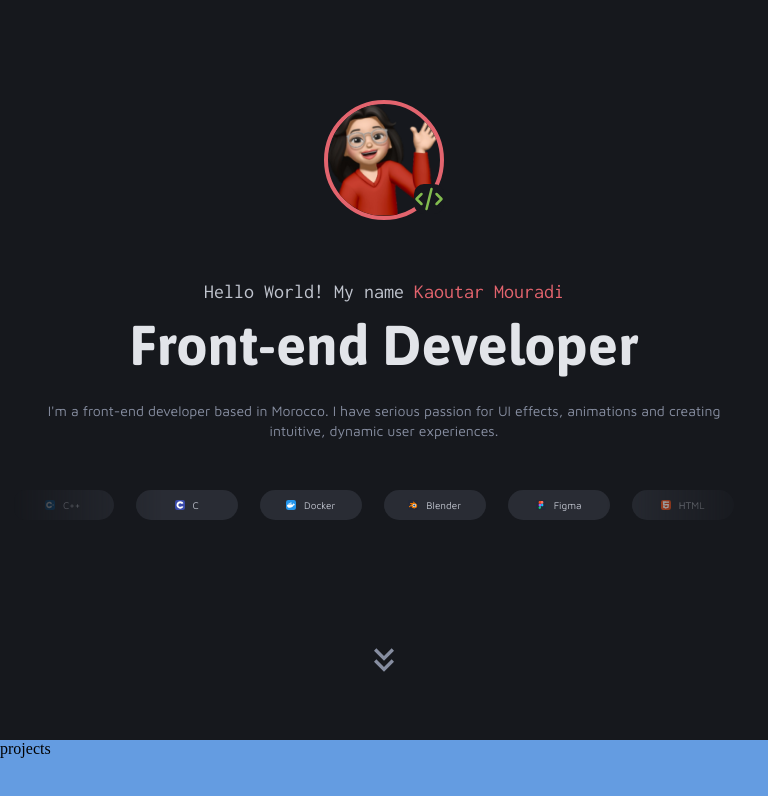
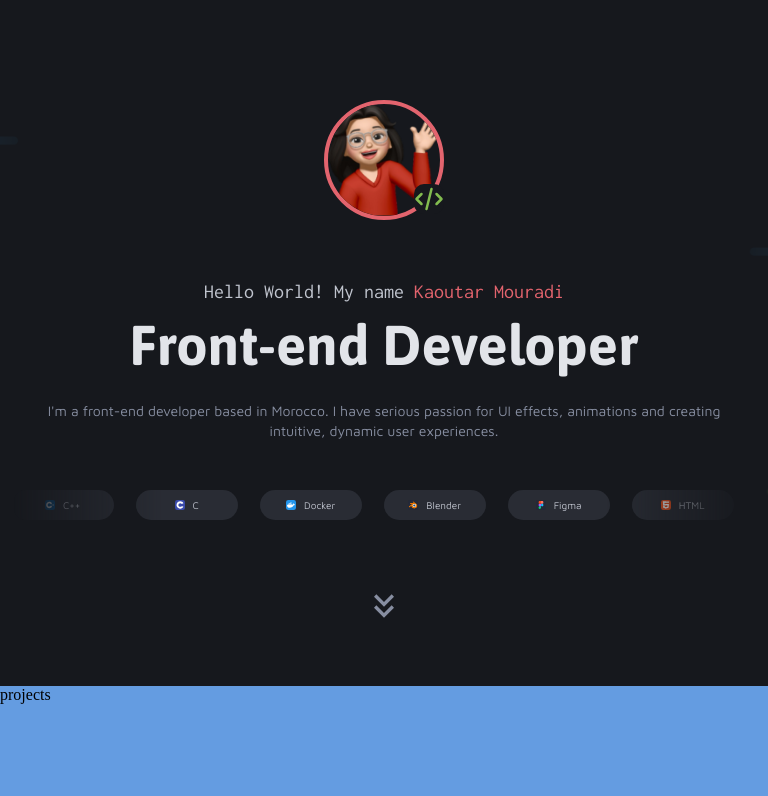
Before and after one commit to kaoutar-12/portflio, a Next.js app: page / in a window 768 px wide. Shown: the top 796 px of the page. Built offline with nearby package versions, Linux system fonts and the light colour scheme.

Commit message:
done with the first section resposive

```diff
--- a/styles/intro.css
+++ b/styles/intro.css
@@ -314,11 +314,12 @@
 
 
 
-@media screen and (max-width: 600px) {
+@media screen and (max-width: 430px) {
 
   .intro{
     padding-top: 60px;
     padding-bottom: 20px;
+    gap: 40px;
   }
 
   .name{
@@ -361,4 +362,7 @@
  .info{
     gap:20px;
  }
+ .intro{
+  gap:40px;
+ }
 }
```
